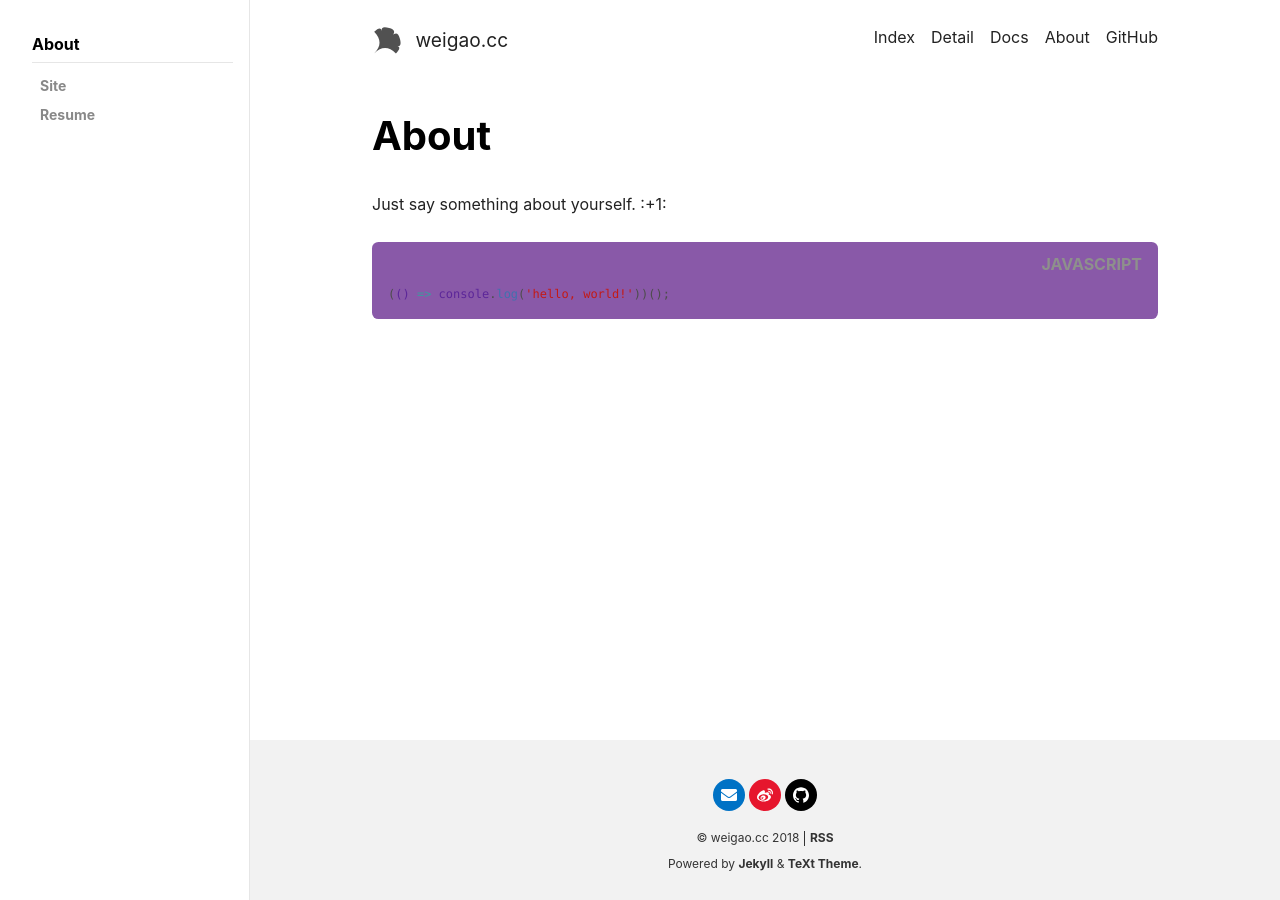
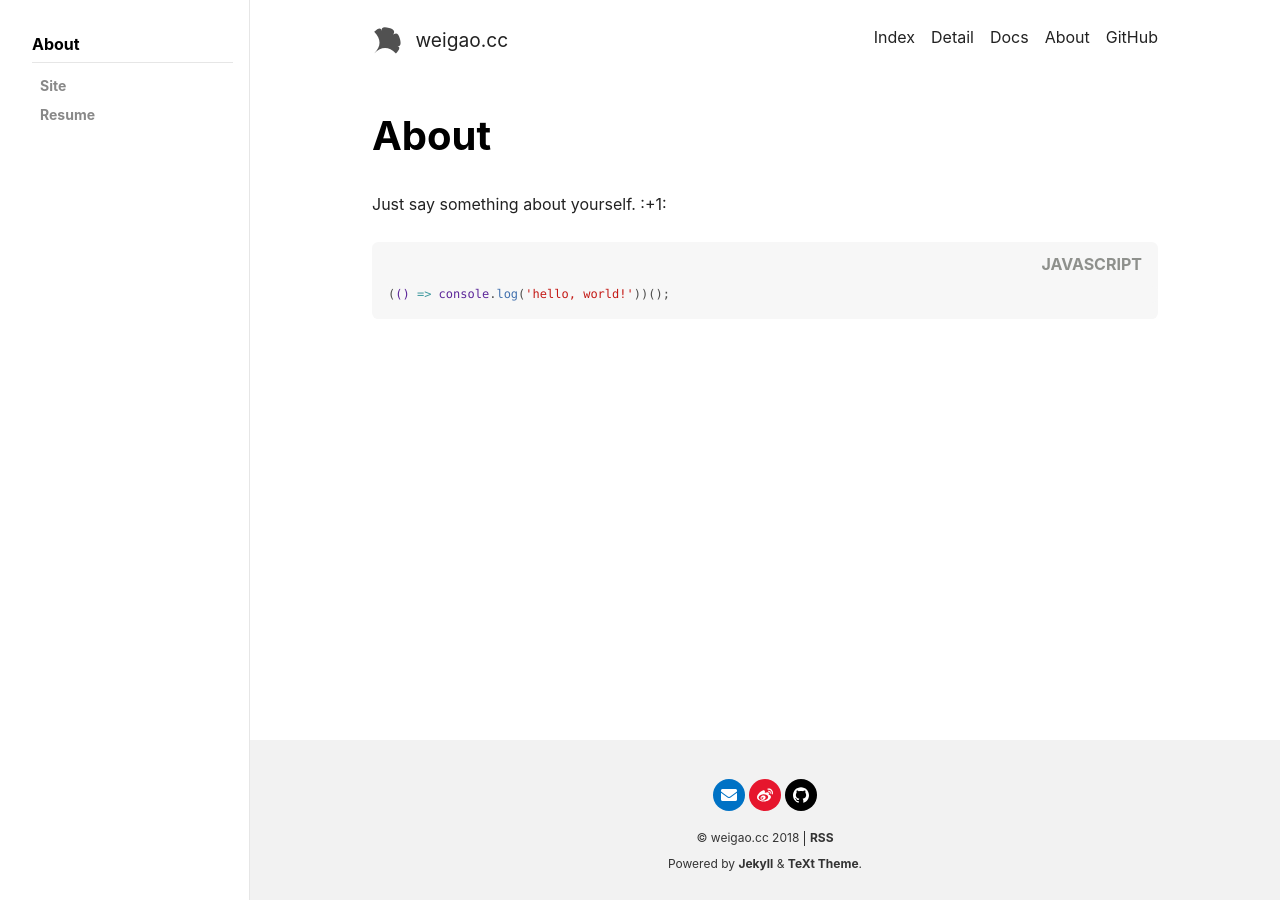
Before and after one commit to chenweigao/jekyll-blog, a Jekyll site: the page built from blog/about.md, in a window 1280 px wide. Built offline with Jekyll 4.4.1, drawn with Linux system fonts in a browser that asks for light colours; nearby versions of some CDN libraries.

Commit message:
test xcode highlight

```diff
--- a/_sass/skins/highlight/tomorrow/_highlight.scss
+++ b/_sass/skins/highlight/tomorrow/_highlight.scss
@@ -1,12 +1,12 @@
 figure.highlight::before {
-  background-color: #8959a8 !important;
+  background-color: $highlight-background !important;
   color: $highlight-comment !important;
 }
 pre.lineno {
   color: $highlight-comment !important;
 }
 .highlight > pre {
-  background-color: #8959a8 !important;
+  background-color: $highlight-background !important;
   color: $highlight-foreground;
   .c   { color: $highlight-comment } /* Comment */
   .err { color: $highlight-red } /* Error */
--- a/assets/css/xcode.css
+++ b/assets/css/xcode.css
@@ -8,7 +8,7 @@ XCode style (c) Angel Garcia <angelgarcia.mail@gmail.com>
   display: block;
   overflow-x: auto;
   padding: 0.5em;
-  background: #fff;
+  background: #f7f7f7 !important;
   color: black;
 }
 
```
